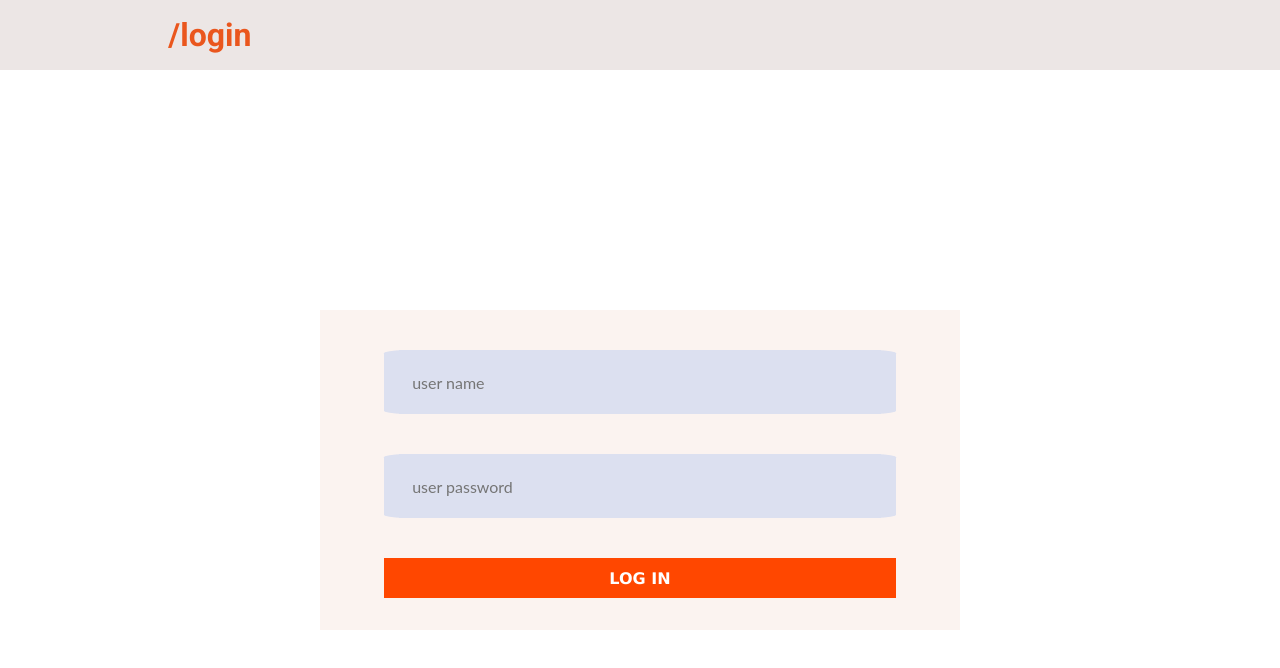
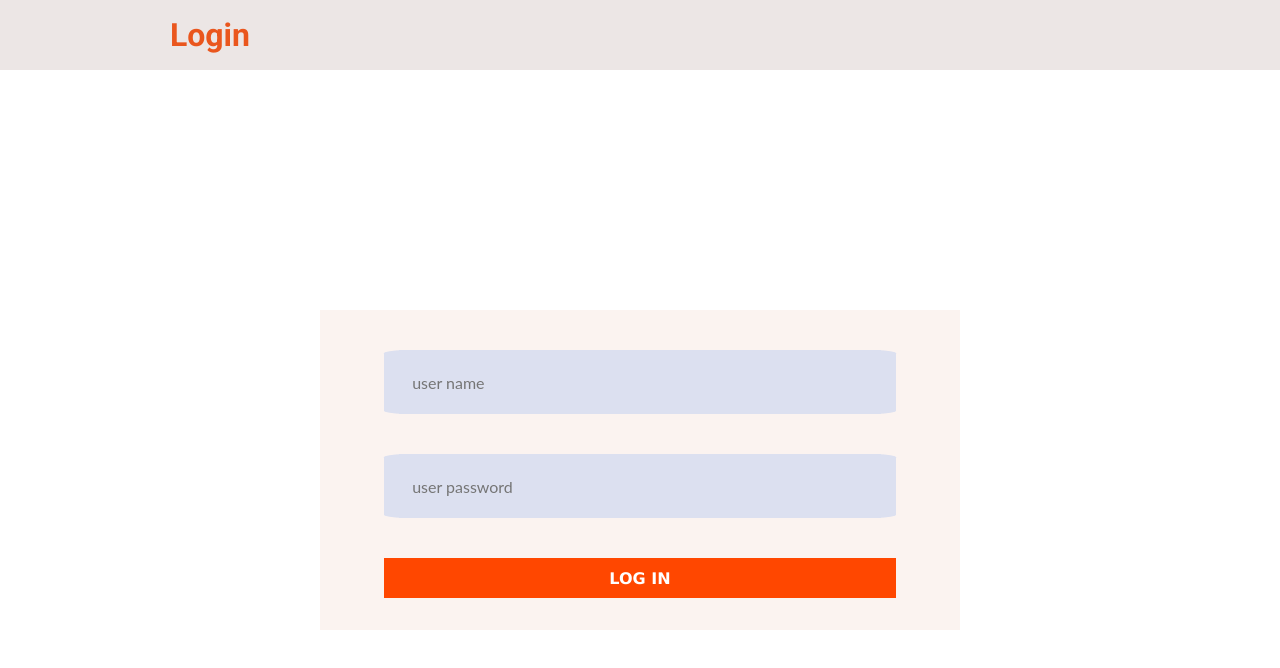
Before and after one commit to EricPuig10/FinalProjectFrontEnd, a React (Create React App) app: page /login in a window 1280 px wide. Shown: the top 668 px of the page. Built offline with nearby package versions, Linux system fonts and the light colour scheme; a web font is replaced by a local one.

Commit message:
styling dashboard, sidebar & navbar

```diff
--- a/src/components/navbar/Navbar.jsx
+++ b/src/components/navbar/Navbar.jsx
@@ -8,19 +8,23 @@ function Navbar() {
   const logout = () => {
     authService.logout();
   };
- const location = useLocation();
+
+  function capitalizeFirstLetter(string) {
+    return string.charAt(1).toUpperCase() + string.slice(2);
+  }
+
+  const location = useLocation();
+  const title = capitalizeFirstLetter(location.pathname);
 
   return (
     <DivNav>
       <DivLogo>
-        <Logo>{location.pathname}</Logo>
+        <Logo>{title.split("/")}</Logo>
       </DivLogo>
       <DivButton>
         {localAuthService.isLogged() ? (
           <LogInButton onClick={logout}>LogOut</LogInButton>
-        ) : (
-          null
-        )}
+        ) : null}
       </DivButton>
     </DivNav>
   );
--- a/src/components/sidebar/Sidebar.styled.jsx
+++ b/src/components/sidebar/Sidebar.styled.jsx
@@ -19,9 +19,9 @@ export const CtLogo = styled.div`
 position: relative;
 top: -8%;
 
-height:20%;
+/* height:10%; */
 width: 100%;
-margin-top: 5%;
+/* margin-top: 5%; */
 display: flex;
 justify-content: center;
 align-items: flex-start;
@@ -29,7 +29,7 @@ align-items: flex-start;
 
 export const Logo = styled.img`
 width: 90%;
-height:7em;
+height: 200%;
 object-fit:contain;
 `;
 
--- a/src/components/tablematerial/DataTable.jsx
+++ b/src/components/tablematerial/DataTable.jsx
@@ -91,7 +91,7 @@ export default function DataTable() {
   };
 
   return (
-    <div style={{ height: 600, width: "90%", marginLeft: "10%" }}>
+    <div style={{ height: 600, width: "90%", marginLeft: "10%", marginTop: "5%"}}>
       <DataGrid
         columns={columns}
         rows={candidats}
--- a/src/components/tablematerial/DataTable.styled.jsx
+++ b/src/components/tablematerial/DataTable.styled.jsx
@@ -7,7 +7,7 @@ justify-content: space-evenly;
 
 
 export const TableButton = styled.button`
-
+margin-left: 50%;
 border: none;
 background-color: transparent;
 cursor: pointer;
@@ -18,4 +18,5 @@ cursor: pointer;
 
 export const I = styled.div`
 display: flex;
+justify-content: space-evenly;
 `
```
